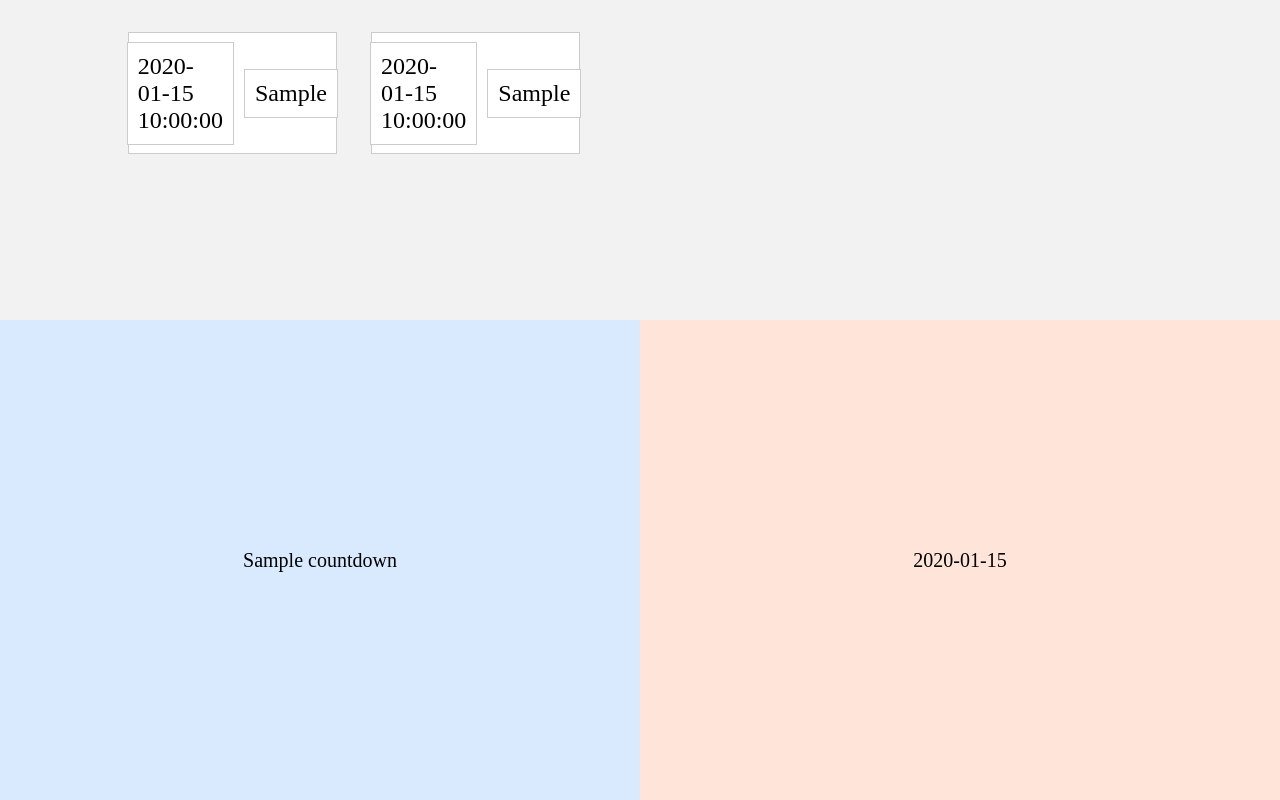
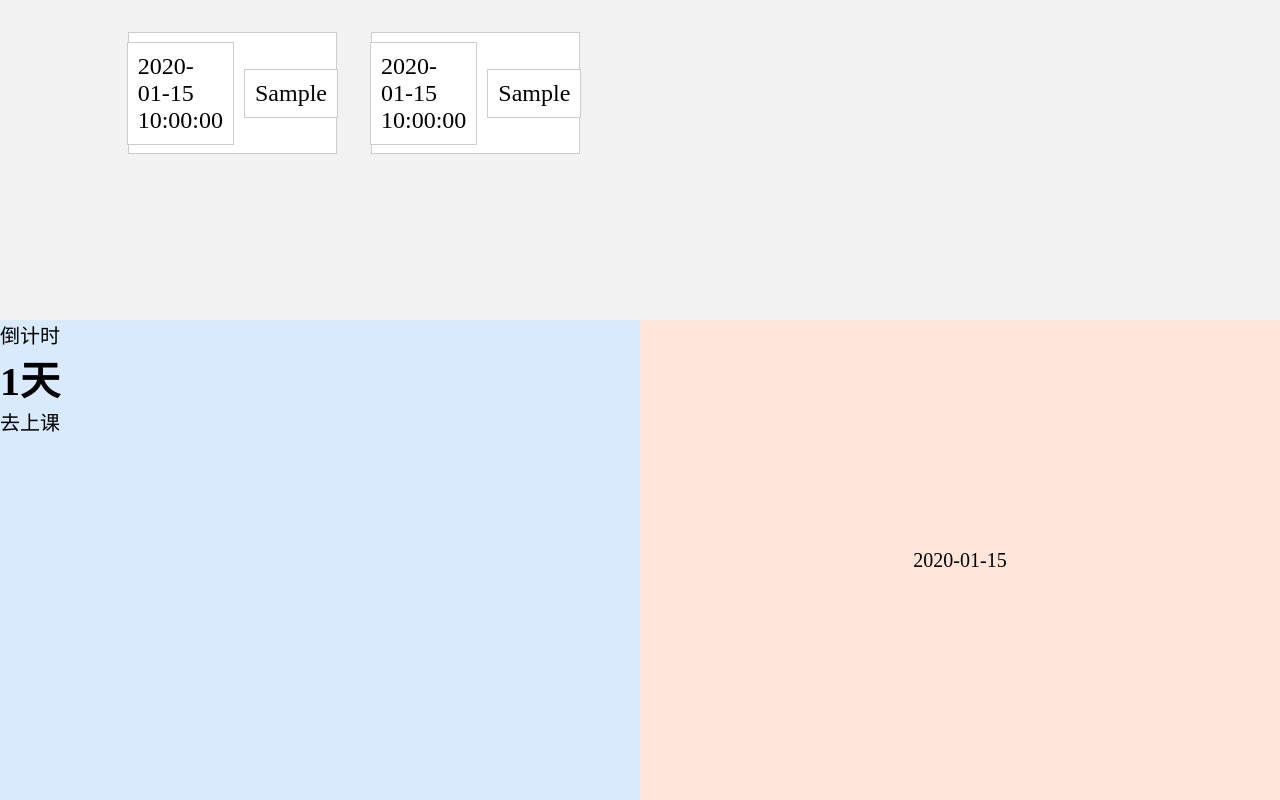
Before and after one commit to Her-mia/daily-notice-board, a Flask app: template templates/index.html in a window 1280 px wide. Run offline with Flask 3, Linux system fonts and the light colour scheme; the template is opened without the code that fills it: most values are stand-ins (such as "Sample title", 1, 10 or a date in 2020); parts of the project's set-up code (start-up, migrations or seed data) failed here and were passed over.

Commit message:
countdown

```diff
--- a/templates/index.html
+++ b/templates/index.html
@@ -69,7 +69,11 @@
 
 
     <div class="bottom">
-        <div class="bottom-left">{{data.countdown}}</div>
+        <div class="bottom-left" style="display: block;">
+            倒计时<br>
+            <span style="font-size: 40px; font-weight: bold;">1天</span><br>
+            去上课
+        </div>
         <div class="bottom-right">{{data.timer}}</div>
     </div>
 
```
